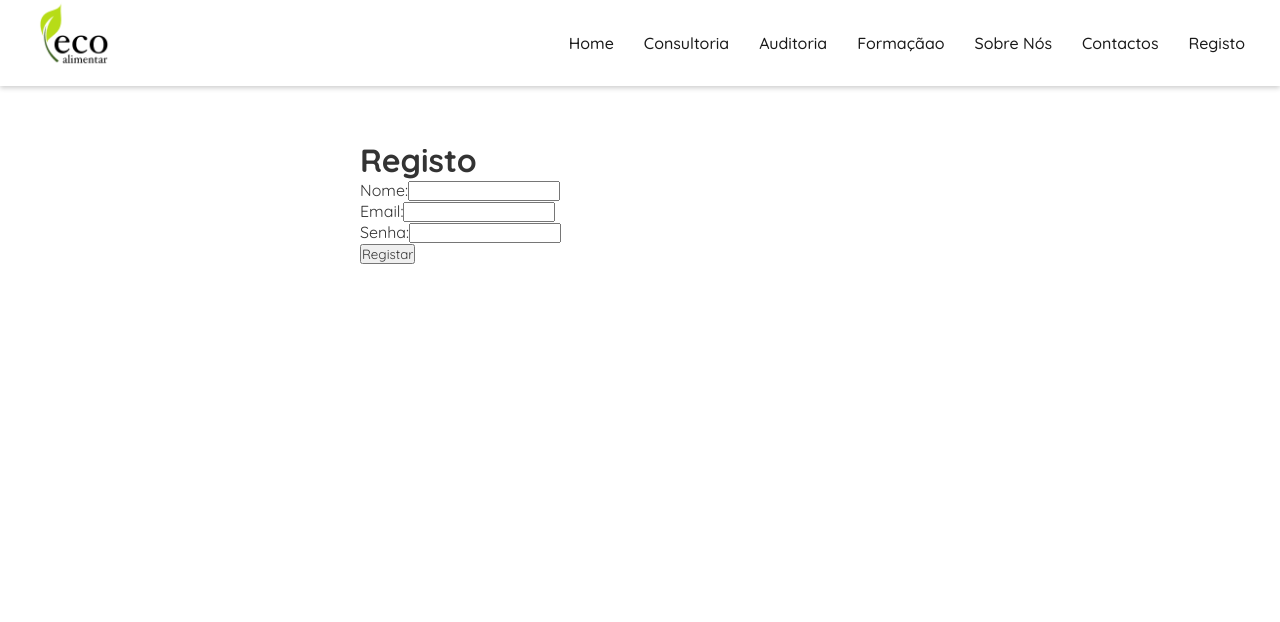
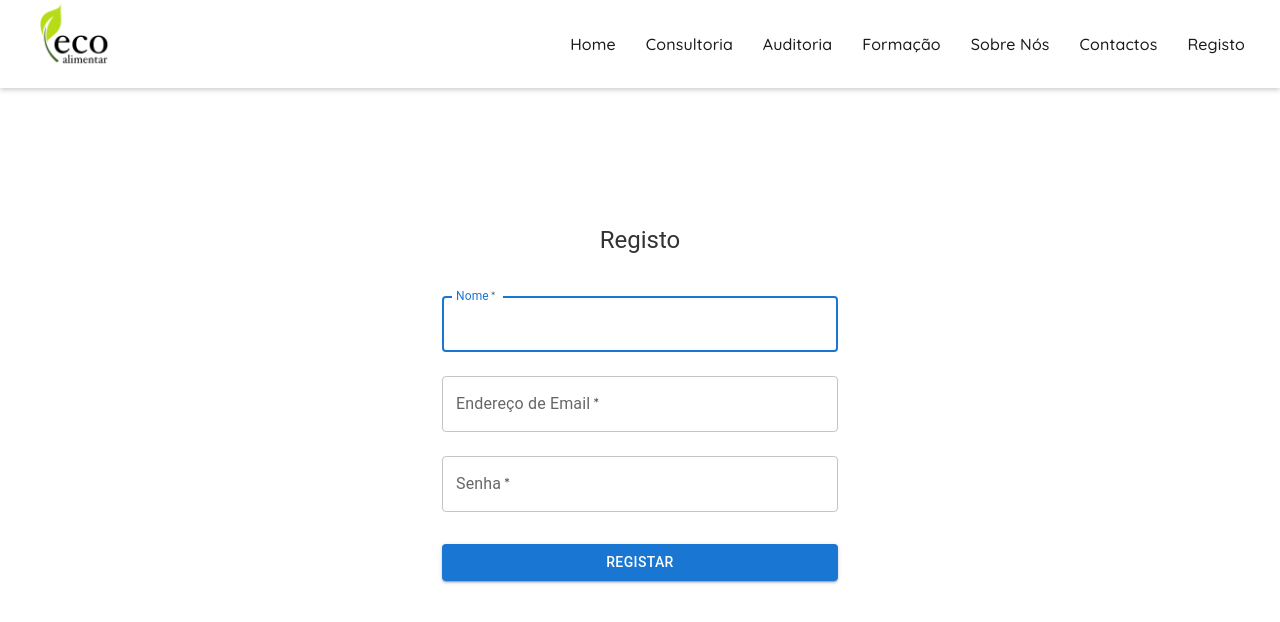
Before and after one commit to Filipe3Paisana/Ecoalimentar, a React (Create React App) app in the folder Web/: page /registo in a window 1280 px wide. Shown: the top 622 px of the page. Built offline with nearby package versions, Linux system fonts and the light colour scheme.

Commit message:
registo mais bacano e dependencies todas a funcionar

```diff
--- a/Web/package.json
+++ b/Web/package.json
@@ -3,6 +3,9 @@
   "version": "0.1.0",
   "private": true,
   "dependencies": {
+    "@emotion/react": "^11.11.4",
+    "@emotion/styled": "^11.11.5",
+    "@mui/material": "^5.15.15",
     "@testing-library/jest-dom": "^5.17.0",
     "@testing-library/react": "^13.4.0",
     "@testing-library/user-event": "^13.5.0",
@@ -35,5 +38,8 @@
       "last 1 firefox version",
       "last 1 safari version"
     ]
+  },
+  "devDependencies": {
+    "@babel/plugin-proposal-private-property-in-object": "^7.21.11"
   }
 }
--- a/Web/src/Navbar.js
+++ b/Web/src/Navbar.js
@@ -21,7 +21,7 @@ const Navbar = () => {
         <Link to="/">Home</Link>
         <Link to="/consultoria">Consultoria</Link>
         <Link to="/auditoria">Auditoria</Link>
-        <Link to="/formacao">Formaçãao</Link>
+        <Link to="/formacao">Formação</Link>
         <Link to="/sobre">Sobre Nós</Link>
         <Link to="/contactos">Contactos</Link>
         <Link to="/registo">Registo</Link>
--- a/Web/src/Registo.js
+++ b/Web/src/Registo.js
@@ -1,12 +1,10 @@
 import React, { useState } from 'react';
-import './index.css';
+import { TextField, Button, Typography, Container, Box, CssBaseline } from '@mui/material';
 
 function Registo() {
-  // Estados para armazenar os valores dos inputs
   const [nome, setName] = useState('');
   const [email, setEmail] = useState('');
   const [password, setPassword] = useState('');
-
 
   function handleSubmit(e) {
     e.preventDefault();
@@ -26,44 +24,68 @@ function Registo() {
   }
 
   return (
-<div className="content">
-      <h1>Registo</h1>
-      <form onSubmit={handleSubmit}>
-        <div>
-          <label htmlFor="nome">Nome:</label>
-          <input
-            type="text"
+    <Container component="main" maxWidth="xs">
+      <div className="content"></div>
+      <CssBaseline />
+      <Box
+        sx={{
+          marginTop: 8,
+          display: 'flex',
+          flexDirection: 'column',
+          alignItems: 'center',
+        }}
+      >
+        <Typography component="h1" variant="h5">
+          Registo
+        </Typography>
+        <Box component="form" noValidate onSubmit={handleSubmit} sx={{ mt: 3 }}>
+          <TextField
+            margin="normal"
+            required
+            fullWidth
             id="nome"
+            label="Nome"
+            name="nome"
+            autoComplete="nome"
+            autoFocus
             value={nome}
             onChange={(e) => setName(e.target.value)}
+          />
+          <TextField
+            margin="normal"
             required
-          />
-        </div>
-        <div>
-          <label htmlFor="email">Email:</label>
-          <input
-            type="email"
+            fullWidth
             id="email"
+            label="Endereço de Email"
+            name="email"
+            autoComplete="email"
             value={email}
             onChange={(e) => setEmail(e.target.value)}
+          />
+          <TextField
+            margin="normal"
             required
-          />
-        </div>
-        <div>
-          <label htmlFor="password">Senha:</label>
-          <input
+            fullWidth
+            name="password"
+            label="Senha"
             type="password"
             id="password"
+            autoComplete="current-password"
             value={password}
             onChange={(e) => setPassword(e.target.value)}
-            required
             />
-        </div>
-        <button type="submit">Registar</button>
-      </form>
-    </div>
+          <Button
+            type="submit"
+            fullWidth
+            variant="contained"
+            sx={{ mt: 3, mb: 2 }}
+            >
+            Registar
+          </Button>
+        </Box>
+      </Box>
+    </Container>
   );
 }
 
-
 export default Registo;
--- a/package.json
+++ /dev/null
@@ -1,5 +0,0 @@
-{
-  "dependencies": {
-    "cors": "^2.8.5"
-  }
-}
```
Also changed, not shown: 2 other files (tests, documents, lock files or other folders). Lines whose indentation alone changed are shown as unchanged.
